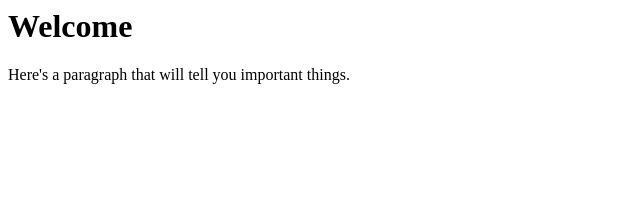
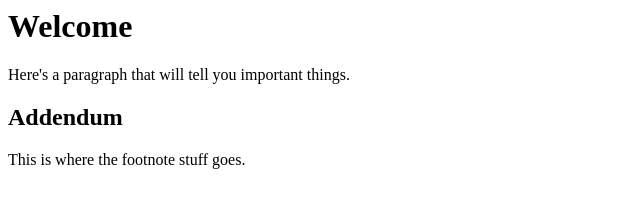
Before and after one commit to memosser/pr-merge, a plain HTML site: page index.html in a window 1280 px wide. Shown: the whole page, without its empty margins (0-640 px from the left). Drawn offline with Linux system fonts and the light colour scheme.

Commit message:
added addendum to the index.html

```diff
--- a/index.html
+++ b/index.html
@@ -3,6 +3,8 @@
     <body>
         <h1>Welcome</h1>
         <p>Here's a paragraph that will tell you important things.</p>
+        <h2>Addendum</h2>
+        <p>This is where the footnote stuff goes.</p>
     </body>
 
 </html>
```
